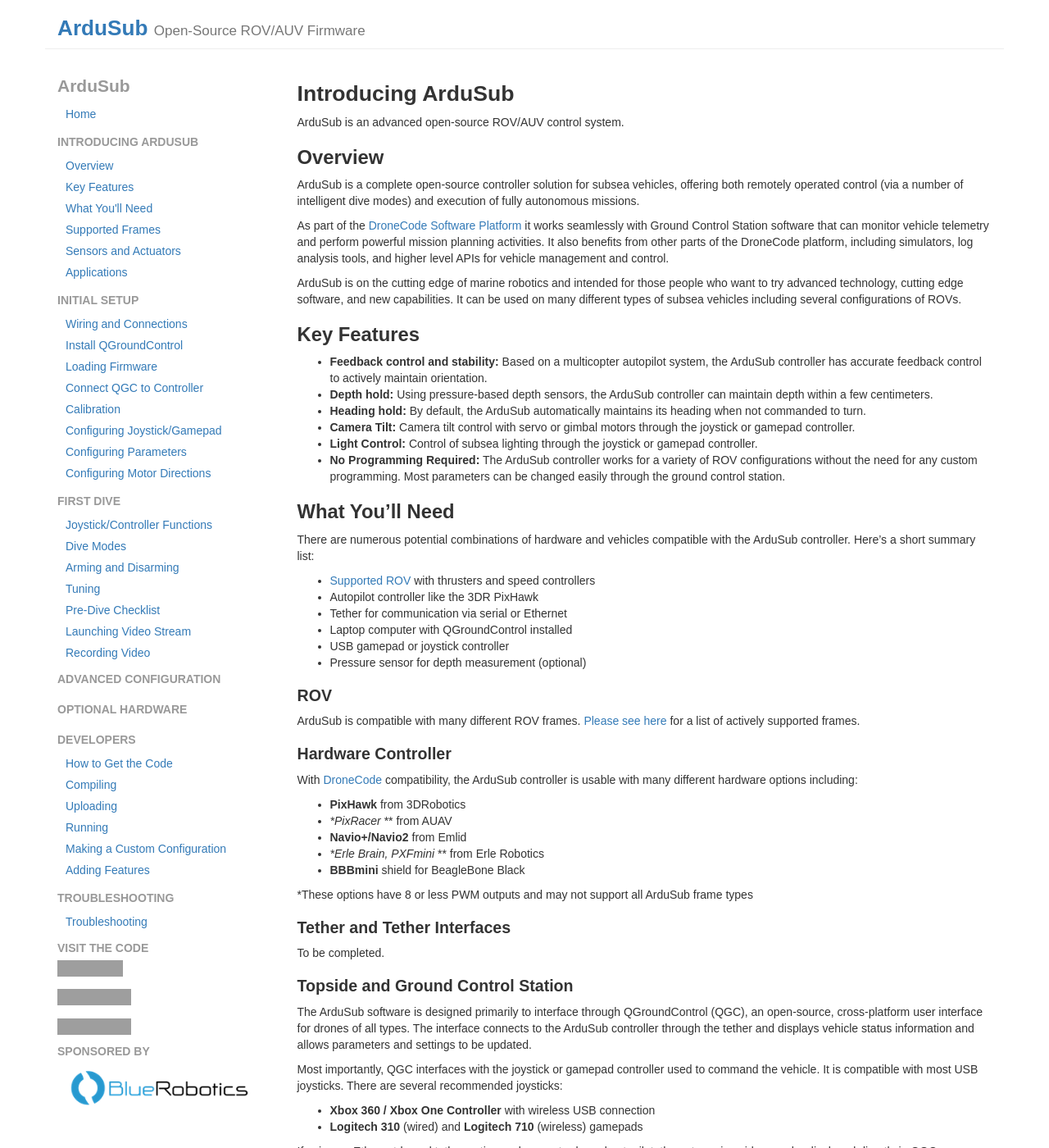
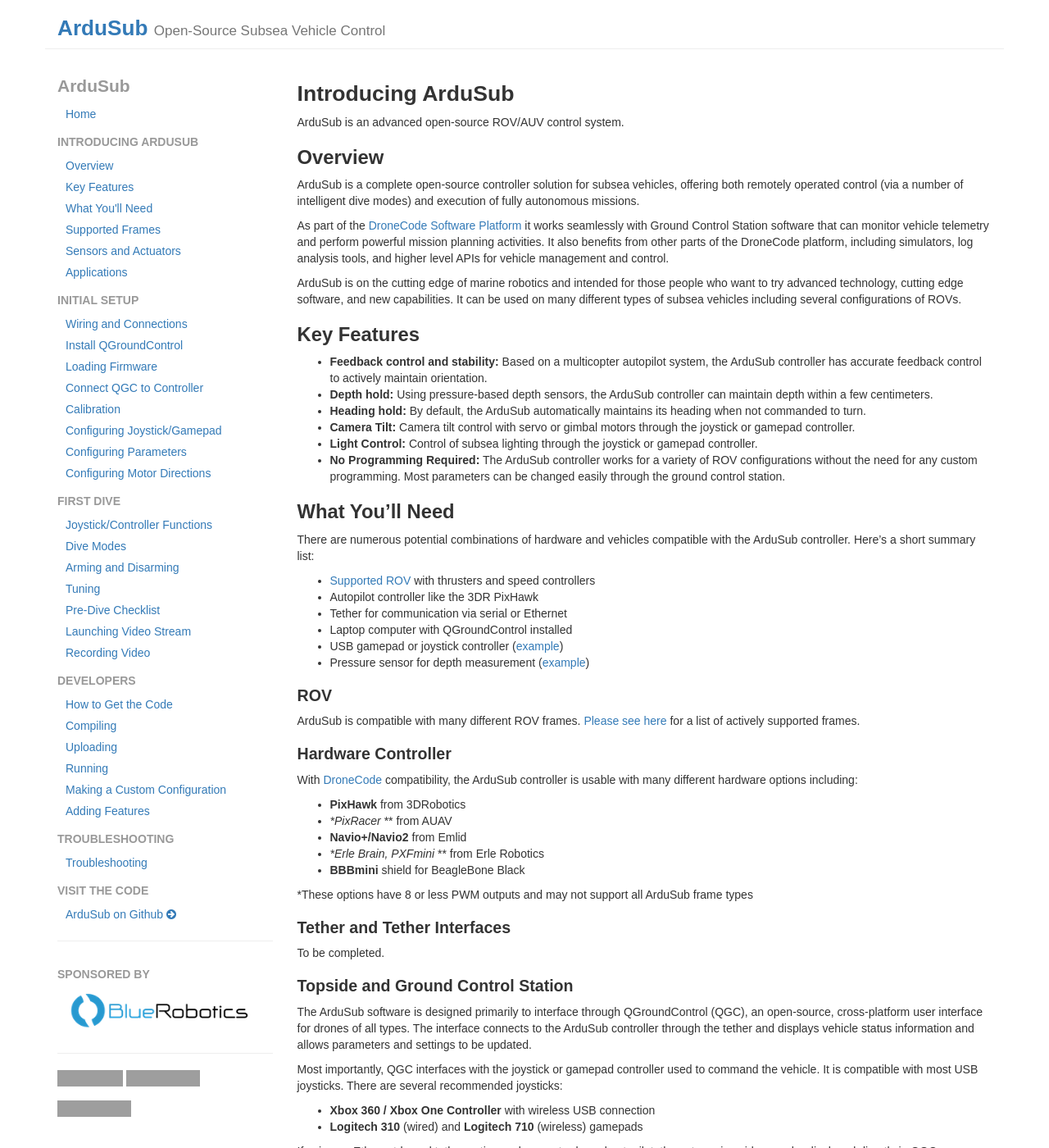
Before and after one commit to bluerobotics/retired-ardusub-docs, a Jekyll site: the page built from pages/introduction.md, in a window 1280 px wide and 1400 px high. Shown: the whole window at 82% size. Built offline with Jekyll 4.4.1, drawn with Linux system fonts in a browser that asks for light colours; nearby versions of some CDN libraries; some of the changed text lies outside the part shown; grey boxes are pictures that could not be loaded.

Commit message:
Update home page with image.

```diff
--- a/_config.yml
+++ b/_config.yml
@@ -1,6 +1,6 @@
 # Site title and subtitle. This is used in _includes/header.html
 title: 'ArduSub'
-subtitle: 'Open-Source ROV/AUV Firmware'
+subtitle: 'Open-Source Subsea Vehicle Control'
 
 
 # if you wish to integrate disqus on pages set your shortname here
@@ -23,8 +23,6 @@ page-order: [
     ['/introduction/'],
     ['/initial-setup/'],
     ['/first-dive/'],
-    ['/advanced-configuration/'],
-    ['/optional-hardware/'],
     ['/developers/'],
     ['/troubleshooting/']
 ]
--- a/_includes/navigation.html
+++ b/_includes/navigation.html
@@ -25,15 +25,21 @@
 
     <li class=nav-header>Visit the Code</li>
 
-    <li><iframe src="https://ghbtns.com/github-btn.html?user=bluerobotics&repo=ardusub&type=star&count=true&v=2" frameborder="0" scrolling="0" width="80px" height="30px"></iframe></li>
-
-    <li><iframe src="https://ghbtns.com/github-btn.html?user=bluerobotics&repo=ardusub&type=fork&count=true&v=2" frameborder="0" scrolling="0" width="100px" height="30px"></iframe></li>
-
-    <li><img src="https://travis-ci.org/bluerobotics/ardusub.svg?branch=master" /></li>
-
-    <li class="divider"></li>
-
-    <li class=nav-header>Sponsored by</li>
+    <li><a href="https://github.com/bluerobotics/ardusub/">ArduSub on Github <i class="fa fa-arrow-circle-right" aria-hidden="true"></i></a></li>
 </ul>
 
-<a href="http://bluerobotics.com"><img src="{{ site.baseurl }}/images/br-logo-small.png" width="250px" alt="Blue Robotics Logo" /></a>
+<hr />
+
+<ul class="nav nav-list">
+    <li class=nav-header>Sponsored by</li>
+
+    <a href="http://bluerobotics.com"><img src="{{ site.baseurl }}/images/br-logo-small.png" width="250px" alt="Blue Robotics Logo" /></a>
+</ul>
+
+<hr />
+
+<iframe src="https://ghbtns.com/github-btn.html?user=bluerobotics&repo=ardusub&type=star&count=true&v=2" frameborder="0" scrolling="0" width="80px" height="30px"></iframe>
+
+<iframe src="https://ghbtns.com/github-btn.html?user=bluerobotics&repo=ardusub&type=fork&count=true&v=2" frameborder="0" scrolling="0" width="100px" height="30px"></iframe>
+
+<img src="https://travis-ci.org/bluerobotics/ardusub.svg?branch=master" />
--- a/_layouts/default.html
+++ b/_layouts/default.html
@@ -18,6 +18,8 @@
 
         <!-- Latest compiled and minified JavaScript -->
         <script src="https://maxcdn.bootstrapcdn.com/bootstrap/3.3.6/js/bootstrap.min.js" integrity="sha384-0mSbJDEHialfmuBBQP6A4Qrprq5OVfW37PRR3j5ELqxss1yVqOtnepnHVP9aJ7xS" crossorigin="anonymous"></script>
+
+        <link rel="stylesheet" href="https://maxcdn.bootstrapcdn.com/font-awesome/4.6.1/css/font-awesome.min.css">
 
         <link rel="stylesheet" href="{{ site.baseurl }}/css/syntax.css">
         <link rel="stylesheet" href="{{ site.baseurl }}/css/main.css">
--- a/css/main.css
+++ b/css/main.css
@@ -99,7 +99,6 @@ body.rtl .row-fluid [class*="span"] {
 body.rtl .row-fluid [class*="span"]:first-child {
 	margin-right: 0;
 }
-
 body.rtl ul, body.rtl ol {
     margin: 0 25px 10px 0;
 }
--- a/pages/introduction.md
+++ b/pages/introduction.md
@@ -40,8 +40,8 @@ There are numerous potential combinations of hardware and vehicles compatible wi
 - Autopilot controller like the 3DR PixHawk
 - Tether for communication via serial or Ethernet
 - Laptop computer with QGroundControl installed
-- USB gamepad or joystick controller
-- Pressure sensor for depth measurement (optional)
+- USB gamepad or joystick controller ([example](http://www.amazon.com/Logitech-940-000110-Gamepad-F310/dp/B003VAHYQY))
+- Pressure sensor for depth measurement ([example](https://www.bluerobotics.com/store/electronics/bar30-sensor-r1/))
 
 ### ROV
 
@@ -79,17 +79,28 @@ If using an Ethernet-based tether option and computer-based autopilot, then stre
 ArduSub includes a high-level motor library that can configure motors in any configuration. This library is used to implement a number of supported frame configurations. Currently supported are:
 
 <div class="row">
-	<div class="col-md-3">
+	<div class="col-md-4">
 		<img src="/images/bluerov-frame.png" class="img-responsive img-center" style="max-height:250px;">
 		<p class="text-center"><strong>BlueROV Configuration</strong> with 6-DOF thruster positioning.</p>
 	</div>
-	<div class="col-md-3">
+	<div class="col-md-4">
 		<img src="/images/vectored-frame.png" class="img-responsive img-center" style="max-height:250px;">
 		<p class="text-center"><strong>Vectored ROV</strong> with side-by-side vertical thrusters.</p>
 	</div>
-	<div class="col-md-6">
+	<div class="col-md-4">
 		<img src="/images/vectored6dof-frame.png" class="img-responsive img-center" style="max-height:250px;">
 		<p class="text-center"><strong>Vectored ROV w/ Four Vertical Thrusters</strong>, an 8-thruster configuration with 6-DOF control and heavy-lifting capacity.</p>
+	</div>
+</div>
+
+<div class="row">
+	<div class="col-md-4">
+		<img src="/images/simplerov-3.png" class="img-responsive img-center" style="max-height:250px;">
+		<p class="text-center"><strong>Simple ROV</strong> with a single vertical thruster.</p>
+	</div>
+	<div class="col-md-4">
+		<img src="/images/simplerov-4.png" class="img-responsive img-center" style="max-height:250px;">
+		<p class="text-center"><strong>Simple ROV</strong> with two vertical thrusters.</p>
 	</div>
 </div>
 
```
Also changed, not shown: index.md (+8 -2 lines), images/bluerov-up-1.jpg (added), images/simplerov-3.png (added), images/simplerov-4.png (added).
